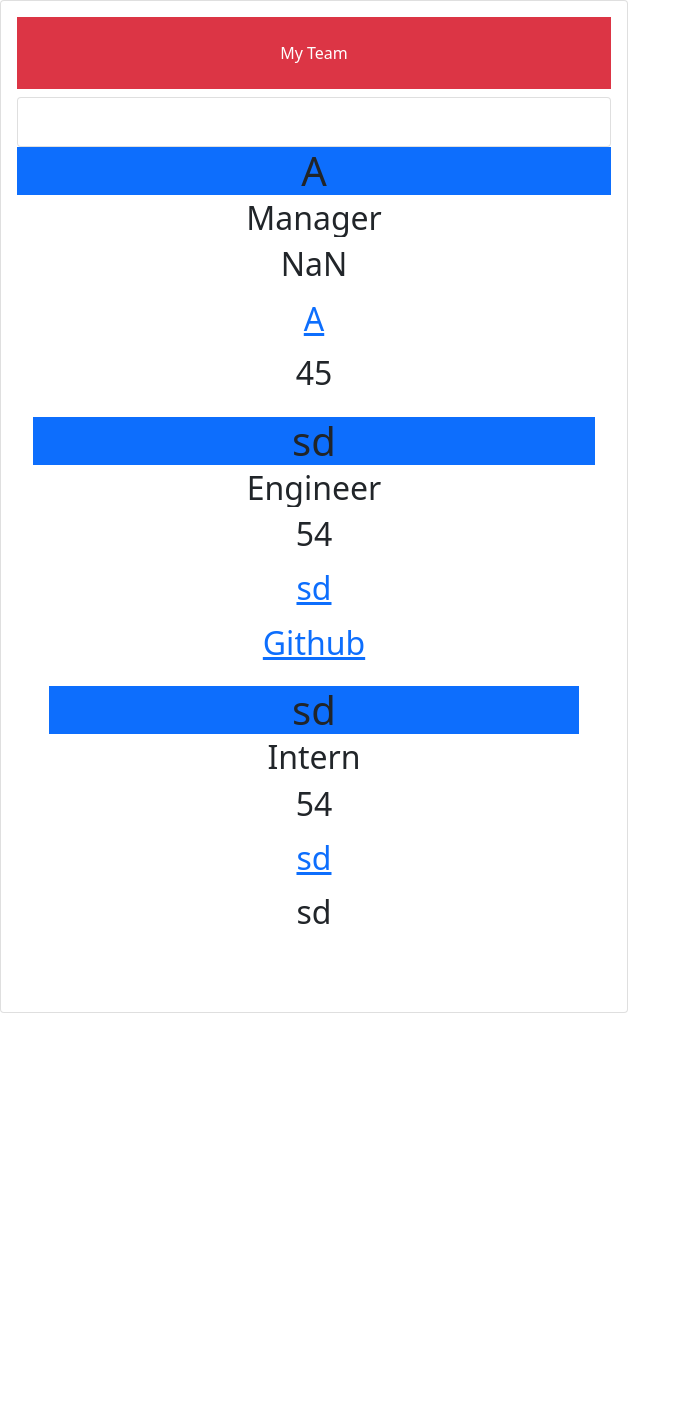
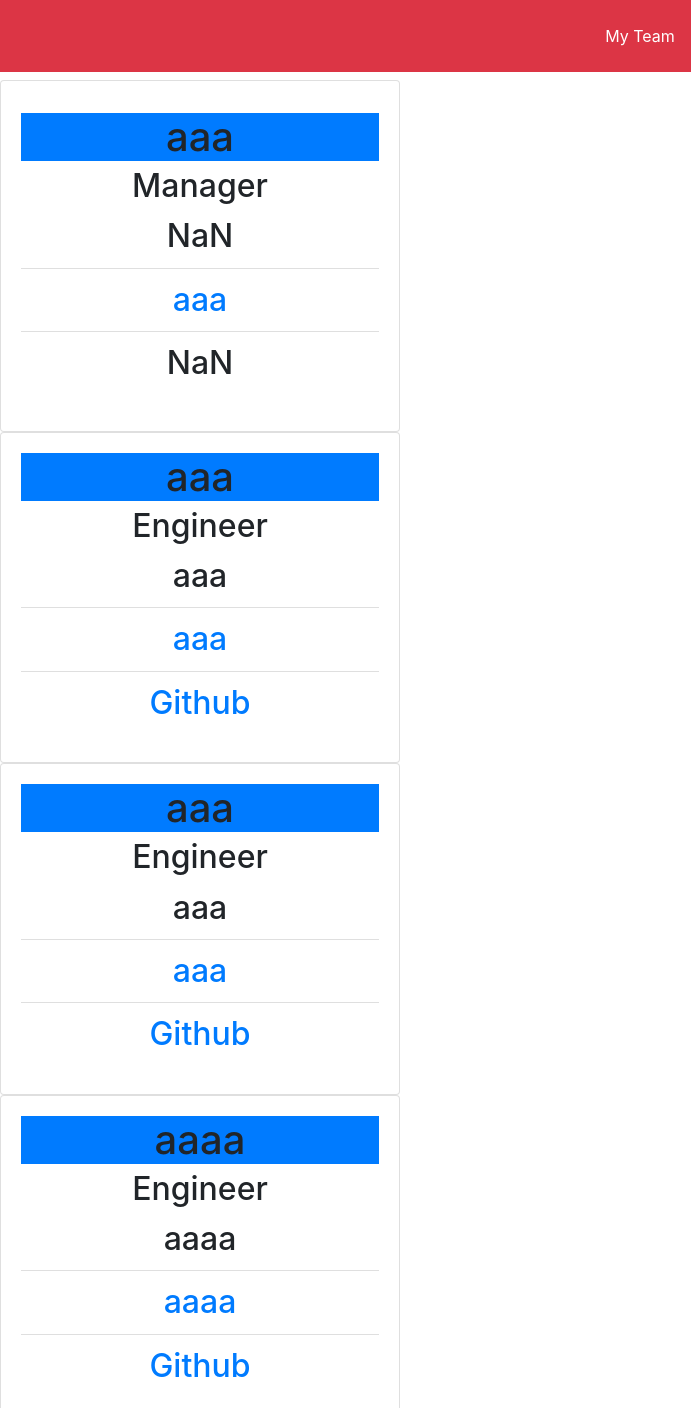
Before and after one commit to rahilrahimi/team-profile-generator, a website: page index.html in a window 1280 px wide. Shown: the top 1408 px of the page, without its empty margins (0-691 px from the left). Before the commit the page ends 1013 px from the top, so only its background shows below. Drawn offline with nearby package versions, Linux system fonts and the light colour scheme; files that its build step writes are made by us from their sources.

Commit message:
initial change

```diff
--- a/index.html
+++ b/index.html
@@ -11,61 +11,102 @@
 </head>
 
 <body>
-<div class="row">
-  <div class="col-sm-6">
-    <div class = card>
-
-<div class ="card-body">
-<link href="https://cdn.jsdelivr.net/npm/bootstrap@5.1.1/dist/css/bootstrap.min.css" rel="stylesheet"
-integrity="sha384-F3w7mX95PdgyTmZZMECAngseQB83DfGTowi0iMjiWaeVhAn4FJkqJByhZMI3AhiU" crossorigin="anonymous" />
-<link rel="stylesheet" href="https://cdnjs.cloudflare.com/ajax/libs/font-awesome/5.11.2/css/all.min.css" />
-<link rel="stylesheet" href="style.css" />
-
 <div class="text-center">
 <div class="p-4 mb-2 bg-danger text-white">My Team</div>
-  <div class="header">
-  </div>
 
-  <div class="card">
+
+  <div class="card" style="width: 25rem;" >
   <div class="card-body">
-    <h5 class="card-title"></h5>
+  <div class="row justify-content-start">
+  <div class="col order-last">
+
+    <h5 class="card-title">
+    <h1 class="card-title bg-primary">aaa</h1>
+    <h2 class = "card-subtitle">Manager<h2>
+    <ul class="list-group list-group-flush">
+      <li class="list-group-item">NaN</li>
+      <li class="list-group-item"><a href="mailto:aaa">aaa</a></li>
+      <li class="list-group-item">NaN</li>
+    </ul>
+    </h5>
     <p class="card-text"></p>
     <p class="card-text"><small class="text-muted"></small></p>
+    </div>
+    </div>
   </div>
 </div>
 
-  <h1 class="card-title bg-primary">A</h1>
-  <h2 class = "card-subtitle">Manager<h2>
-  <ul class="list-group list-group-flush">
-    <li class="list-group-item">NaN</li>
-    <li class="list-group-item"><a href="mailto:A">A</a></li>
-    <li class="list-group-item">45</li>
-  </ul>
-<div>
-
-<div class ="card-body">
-  <h1 class="card-title bg-primary">sd</h1>
-  <h2 class = "card-subtitle">Engineer<h2>
-  <ul class="list-group list-group-flush">
-    <li class="list-group-item">54</li>
-    <li class="list-group-item"><a href="mailto:sd">sd</a></li>
-    <li class="list-group-item"><a target="_blank" href="https://github.com/sd">Github</a></li>
-  </ul>
 
 <div>
 
+<div class ="card" style="width: 25rem;">
 <div class ="card-body">
-  <h1 class="card-title bg-primary">sd</h1>
+<div class="row justify-content-start">
+<div class="col order-last">
+
+  <h1 class="card-title bg-primary">aaa</h1>
+  <h2 class = "card-subtitle">Engineer<h2>
+  <ul class="list-group list-group-flush">
+    <li class="list-group-item">aaa</li>
+    <li class="list-group-item"><a href="mailto:aaa">aaa</a></li>
+    <li class="list-group-item"><a target="_blank" href="https://github.com/aaa">Github</a></li>
+  </ul>
+  </div>
+  </div>
+  </div>
+</div>
+
+<div class ="card" style="width: 25rem;">
+<div class ="card-body">
+<div class="row justify-content-start">
+<div class="col order-last">
+
+  <h1 class="card-title bg-primary">aaa</h1>
+  <h2 class = "card-subtitle">Engineer<h2>
+  <ul class="list-group list-group-flush">
+    <li class="list-group-item">aaa</li>
+    <li class="list-group-item"><a href="mailto:aaa">aaa</a></li>
+    <li class="list-group-item"><a target="_blank" href="https://github.com/aaa">Github</a></li>
+  </ul>
+  </div>
+  </div>
+  </div>
+</div>
+
+<div class ="card" style="width: 25rem;">
+<div class ="card-body">
+<div class="row justify-content-start">
+<div class="col order-last">
+
+  <h1 class="card-title bg-primary">aaaa</h1>
+  <h2 class = "card-subtitle">Engineer<h2>
+  <ul class="list-group list-group-flush">
+    <li class="list-group-item">aaaa</li>
+    <li class="list-group-item"><a href="mailto:aaaa">aaaa</a></li>
+    <li class="list-group-item"><a target="_blank" href="https://github.com/aaa">Github</a></li>
+  </ul>
+  </div>
+  </div>
+  </div>
+</div>
+
+<div class ="card" style="width: 25rem;">
+<div class ="card-body">
+<div class="row justify-content-start">
+<div class="col order-last">
+
+  <h1 class="card-title bg-primary">aaa</h1>
   <h2 class = "card-subtitle">Intern<h2>
   <ul class="list-group list-group-flush">
-    <li class="list-group-item">54</li>
-    <li class="list-group-item"><a href="mailto:sd">sd</a></li>
-    <li class="list-group-item">sd</li>
+    <li class="list-group-item">aaa</li>
+    <li class="list-group-item"><a href="mailto:aaa">aaa</a></li>
+    <li class="list-group-item">aaa</li>
   </ul>
-<div>
+  </div>
+  </div>
+</div>
+</div>
 
-      </div>
-    </div>
   </div>
 <script src="https://code.jquery.com/jquery-3.2.1.slim.min.js" integrity="sha384-KJ3o2DKtIkvYIK3UENzmM7KCkRr/rE9/Qpg6aAZGJwFDMVNA/GpGFF93hXpG5KkN" crossorigin="anonymous"></script>
 <script src="https://cdnjs.cloudflare.com/ajax/libs/popper.js/1.12.9/umd/popper.min.js" integrity="sha384-ApNbgh9B+Y1QKtv3Rn7W3mgPxhU9K/ScQsAP7hUibX39j7fakFPskvXusvfa0b4Q" crossorigin="anonymous"></script>
--- a/src/page-template.js
+++ b/src/page-template.js
@@ -1,25 +1,13 @@
 //create helper function for each type of employee
 //Manager
 const managerTemplate = (employees) => `
-<div class ="card-body">
-<link href="https://cdn.jsdelivr.net/npm/bootstrap@5.1.1/dist/css/bootstrap.min.css" rel="stylesheet"
-integrity="sha384-F3w7mX95PdgyTmZZMECAngseQB83DfGTowi0iMjiWaeVhAn4FJkqJByhZMI3AhiU" crossorigin="anonymous" />
-<link rel="stylesheet" href="https://cdnjs.cloudflare.com/ajax/libs/font-awesome/5.11.2/css/all.min.css" />
-<link rel="stylesheet" href="style.css" />
 
-<div class="text-center">
-<div class="p-4 mb-2 bg-danger text-white">My Team</div>
-  <div class="header">
-  </div>
+  <div class="card" style="width: 25rem;" >
+  <div class="card-body">
+  <div class="row justify-content-start">
+  <div class="col-sm-12">
 
-  <div class="card">
-  <div class="card-body">
-    <h5 class="card-title"></h5>
-    <p class="card-text"></p>
-    <p class="card-text"><small class="text-muted"></small></p>
-  </div>
-</div>
-
+    <h5 class="card-title">
     <h1 class="card-title bg-primary">${employees.name}</h1>
     <h2 class = "card-subtitle">${employees.getRole()}<h2>
     <ul class="list-group list-group-flush">
@@ -27,13 +15,26 @@ integrity="sha384-F3w7mX95PdgyTmZZMECAngseQB83DfGTowi0iMjiWaeVhAn4FJkqJByhZMI3Ah
       <li class="list-group-item"><a href="mailto:${employees.email}">${employees.email}</a></li>
       <li class="list-group-item">${employees.officeNumber}</li>
     </ul>
+    </h5>
+    <p class="card-text"></p>
+    <p class="card-text"><small class="text-muted"></small></p>
+    </div>
+    </div>
+  </div>
+</div>
+
+
 <div>
   `
 
 //Engineer
 const engineerTemplate = (employees) => {
-return`
+  return `
+<div class ="card" style="width: 25rem;">
 <div class ="card-body">
+<div class="row justify-content-start">
+<div class="col-sm-12">
+
   <h1 class="card-title bg-primary">${employees.name}</h1>
   <h2 class = "card-subtitle">${employees.getRole()}<h2>
   <ul class="list-group list-group-flush">
@@ -41,13 +42,19 @@ return`
     <li class="list-group-item"><a href="mailto:${employees.email}">${employees.email}</a></li>
     <li class="list-group-item"><a target="_blank" href="https://github.com/${employees.github}">Github</a></li>
   </ul>
-
-<div>
+  </div>
+  </div>
+  </div>
+</div>
 `};
 
 //Intern
 const internTemplate = (employees) => `
+<div class ="card" style="width: 25rem;">
 <div class ="card-body">
+<div class="row justify-content-start">
+<div class="col-sm-12">
+
   <h1 class="card-title bg-primary">${employees.name}</h1>
   <h2 class = "card-subtitle">${employees.getRole()}<h2>
   <ul class="list-group list-group-flush">
@@ -55,7 +62,10 @@ const internTemplate = (employees) => `
     <li class="list-group-item"><a href="mailto:${employees.email}">${employees.email}</a></li>
     <li class="list-group-item">${employees.school}</li>
   </ul>
-<div>
+  </div>
+  </div>
+</div>
+</div>
 `
 
 //FUNCTION to receive class instances and inserts them to HTML template literal
@@ -72,9 +82,8 @@ const generatePage = (employees) => `
 </head>
 
 <body>
-<div class="row">
-  <div class="col-sm-6">
-    <div class = card>
+<div class="text-center">
+<div class="p-4 mb-2 bg-danger text-white">My Team</div>
       ${employees.map((person) => {
 
   console.log(`person.role: ${person.getRole()}`)
@@ -95,8 +104,6 @@ const generatePage = (employees) => `
 }).join("")
   }
   </div>
-    </div>
-  </div>
 <script src="https://code.jquery.com/jquery-3.2.1.slim.min.js" integrity="sha384-KJ3o2DKtIkvYIK3UENzmM7KCkRr/rE9/Qpg6aAZGJwFDMVNA/GpGFF93hXpG5KkN" crossorigin="anonymous"></script>
 <script src="https://cdnjs.cloudflare.com/ajax/libs/popper.js/1.12.9/umd/popper.min.js" integrity="sha384-ApNbgh9B+Y1QKtv3Rn7W3mgPxhU9K/ScQsAP7hUibX39j7fakFPskvXusvfa0b4Q" crossorigin="anonymous"></script>
 <script src="https://maxcdn.bootstrapcdn.com/bootstrap/4.0.0/js/bootstrap.min.js" integrity="sha384-JZR6Spejh4U02d8jOt6vLEHfe/JQGiRRSQQxSfFWpi1MquVdAyjUar5+76PVCmYl" crossorigin="anonymous"></script>
```
Lines whose indentation alone changed are shown as unchanged.
